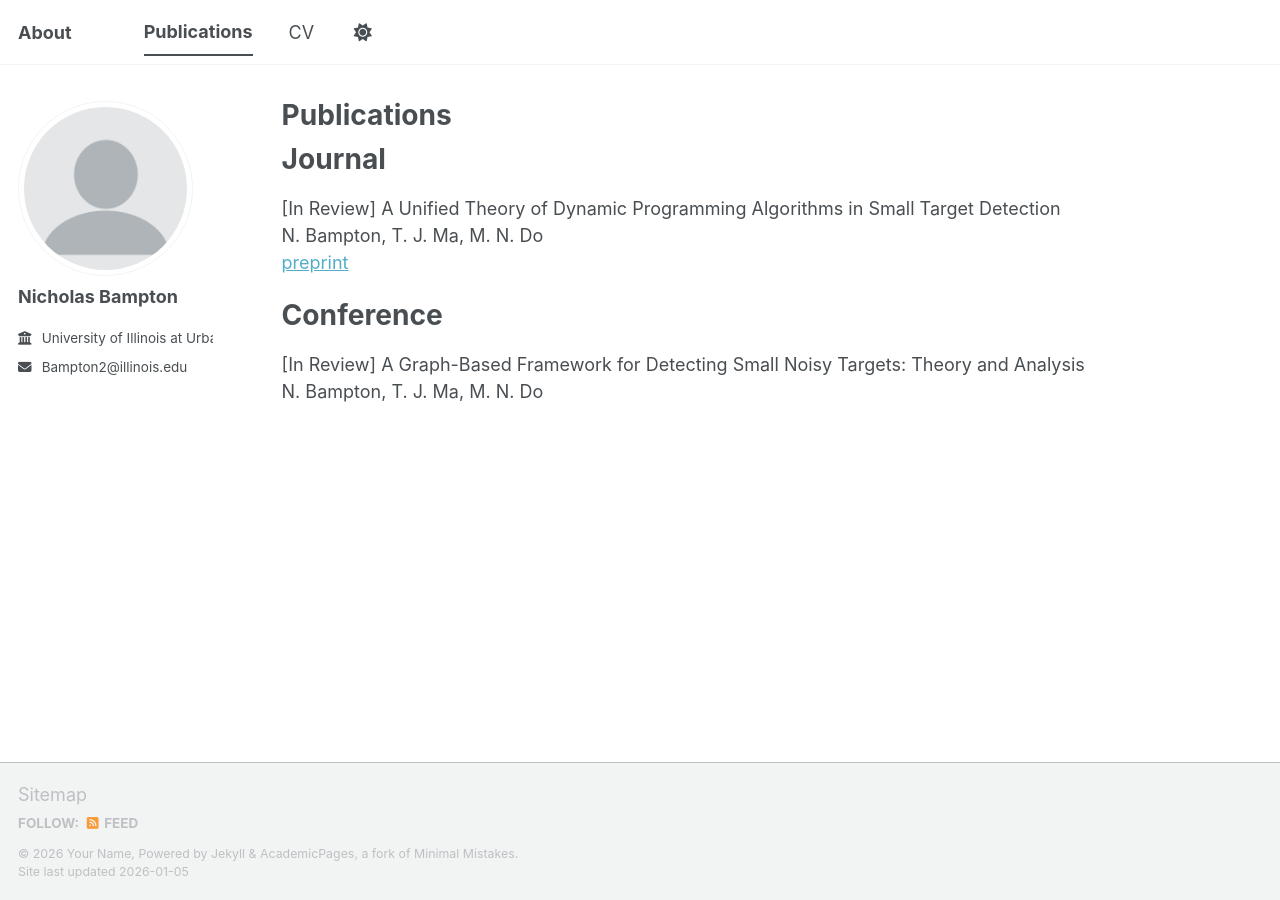
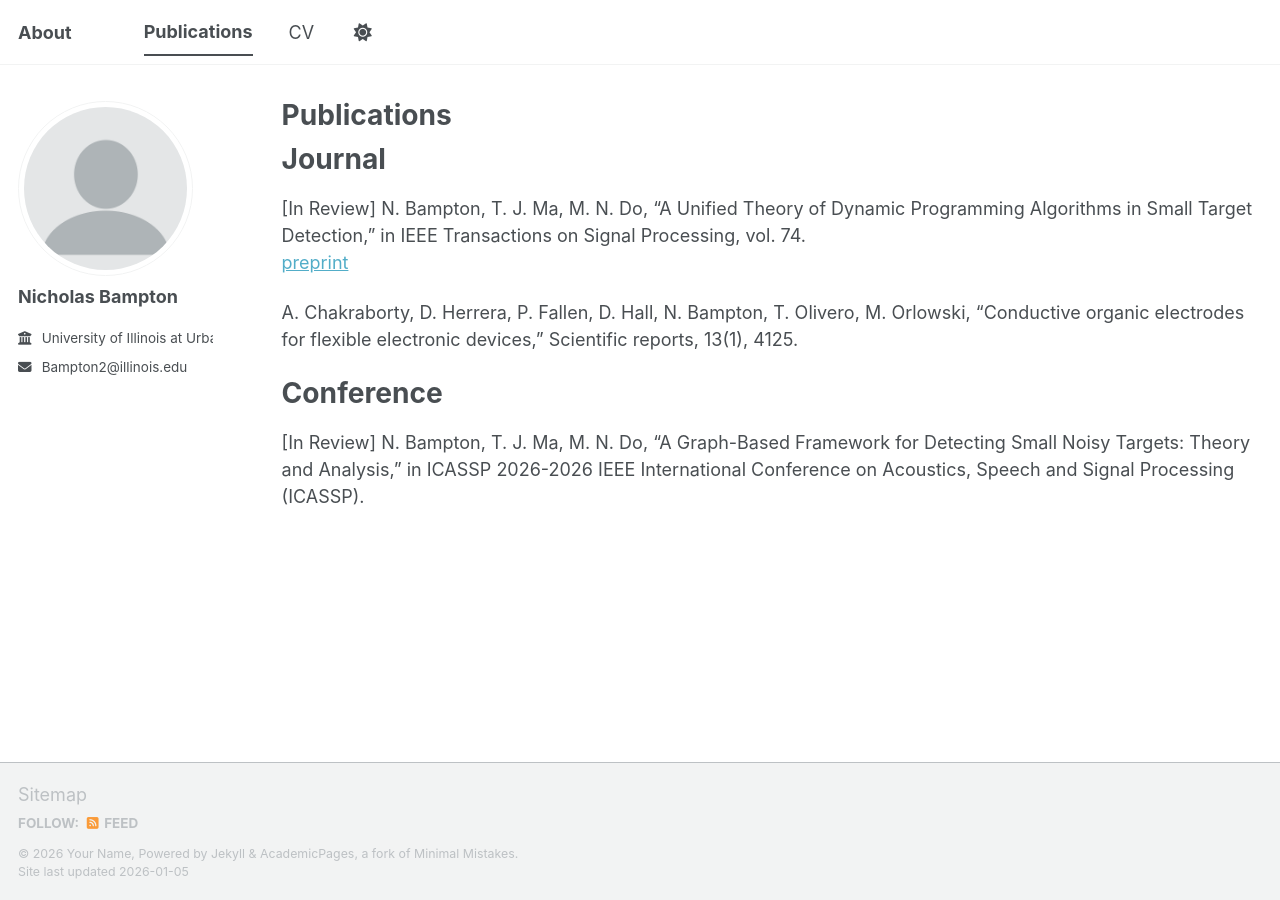
Before and after one commit to nick-bampton/nick-bampton.github.io, a Jekyll site: the page built from _pages/publications.md, in a window 1280 px wide. Built offline with Jekyll 4.4.1, drawn with Linux system fonts in a browser that asks for light colours; a script bundle is joined from its source files by our own code; library files that are not in the unit come from our copies.

Commit message:
Update publications.md

```diff
--- a/_pages/publications.md
+++ b/_pages/publications.md
@@ -11,12 +11,12 @@
 
 Journal
 ======
-\[In Review\] A Unified Theory of Dynamic Programming Algorithms in Small Target Detection<br>
-N. Bampton, T. J. Ma, M. N. Do<br>
+\[In Review\] N. Bampton, T. J. Ma, M. N. Do, “A Unified Theory of Dynamic Programming Algorithms in Small Target Detection,” in IEEE Transactions on Signal Processing, vol. 74. <br>
 [preprint](https://arxiv.org/pdf/2512.11170)
+
+A. Chakraborty, D. Herrera, P. Fallen, D. Hall, N. Bampton, T. Olivero, M. Orlowski, “Conductive organic electrodes for flexible electronic devices,” Scientific reports, 13(1), 4125.
 
 
 Conference
 ======
-\[In Review\] A Graph-Based Framework for Detecting Small Noisy Targets: Theory and Analysis<br>
-N. Bampton, T. J. Ma, M. N. Do
+\[In Review\] N. Bampton, T. J. Ma, M. N. Do, “A Graph-Based Framework for Detecting Small Noisy Targets: Theory and Analysis,” in ICASSP 2026-2026 IEEE International Conference on Acoustics, Speech and Signal Processing (ICASSP).
```
